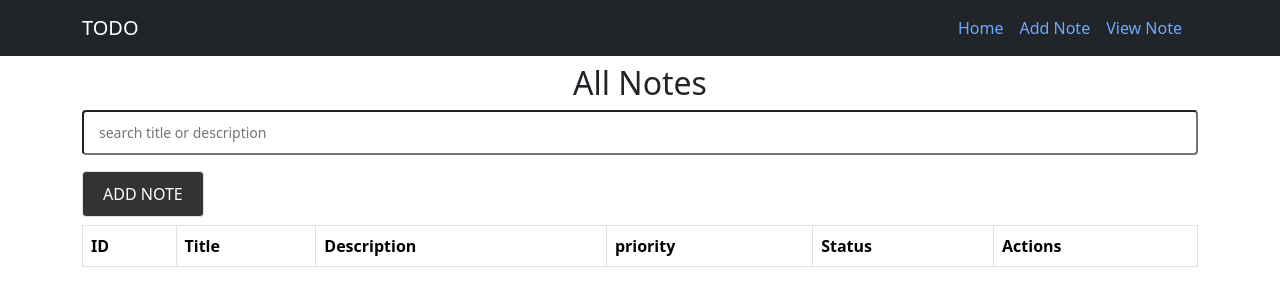
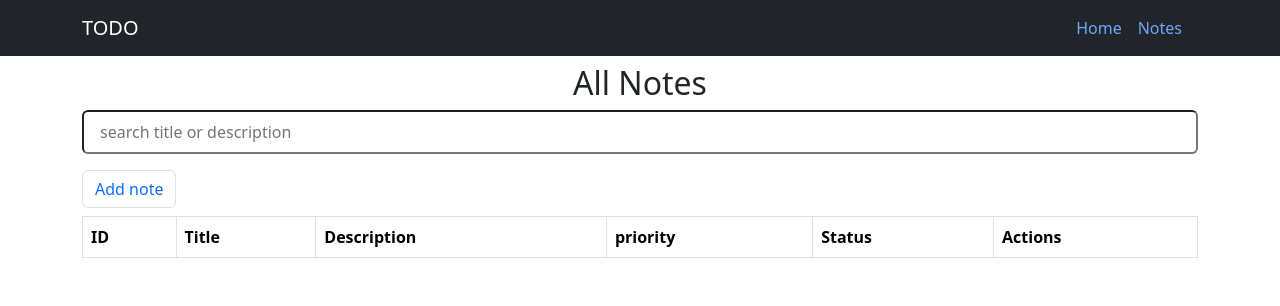
Before and after one commit to ditu10/ditu-todo-app, a React (Create React App) app: page /notes in a window 1280 px wide. Shown: the top 306 px of the page. Built offline with nearby package versions, Linux system fonts and the light colour scheme.

Commit message:
issue fixed

```diff
--- a/public/index.html
+++ b/public/index.html
@@ -2,7 +2,7 @@
 <html lang="en">
   <head>
     <meta charset="utf-8" />
-    <link rel="icon" href="%PUBLIC_URL%/favicon.ico" />
+    <link rel="icon" href="todoo.png" />
     <meta name="viewport" content="width=device-width, initial-scale=1" />
     <meta name="theme-color" content="#000000" />
     <meta
--- a/src/Components/AddNoteComponent.js
+++ b/src/Components/AddNoteComponent.js
@@ -1,6 +1,6 @@
 import React from 'react'
 import { useForm } from 'react-hook-form';
-import "./addNote.css"
+// import "./addNote.css"
 import { v4 as uuid } from "uuid";
 export const AddNoteComponent = ({note, isUpdate}) => {
     // console.log(isUpdate)
--- a/src/Components/FormModal.js
+++ b/src/Components/FormModal.js
@@ -56,7 +56,7 @@ export const FormModal = ({heading, buttonName, addNoteToTable, note, updateNote
   }
   return (
     <>
-    <Button className='border my-0' variant="primary" onClick={handleShow}>
+    <Button className='border' variant="outline-primary" onClick={handleShow}>
         {buttonName}
       </Button>
 
@@ -94,9 +94,9 @@ export const FormModal = ({heading, buttonName, addNoteToTable, note, updateNote
 
             </Form.Select>
 
-            <Button variant='outline-warning' className='w-100 mt-4 mb-2 py-2' onClick={clearForm}>clear</Button>
+            <Button variant='outline-danger' className='w-100 mt-4 mb-2 py-2' onClick={clearForm}>clear</Button>
 
-            <Button onClick={() => handleSubmit()} className='w-100 my-0 py-2' variant="primary" type="button">
+            <Button onClick={() => handleSubmit()} className='w-100 my-0 py-2' variant="outline-success" type="button">
                 Submit
             </Button>
         </Form>
--- a/src/Components/ViewNotesTable.js
+++ b/src/Components/ViewNotesTable.js
@@ -35,7 +35,7 @@ console.log(viewNotes)
                                 {/* <button onClick={() => updateNote(note.id)} className=' my-0 btn btn-outline-primary' >Update </button> */}
                                 {/* <NavLink className='text-decoration-none text-dark' to={'/updateNote/'+note.id}></NavLink> */}
                                   <FormModal updateNoteToTable={updateNoteToTable} note={note} heading="Update the Note" buttonName="Update"/>
-                                  <Button  variant="danger" className='border my-0' onClick={() => deleteNote(note.id)}>Delete</Button>
+                                  <Button  variant="outline-danger" className='border' onClick={() => deleteNote(note.id)}>Delete</Button>
                                 {/* <button onClick={() => deleteNote(note.id)} className="my-0 btn btn-outline-danger">Delete</button> */}
                             </ButtonGroup>
                         </td>
--- a/src/Components/addNote.css
+++ b/src/Components/addNote.css
@@ -88,7 +88,7 @@
   button[type="submit"],
   input[type="button"],
   input[type="submit"] {
-    -webkit-appearance: none;
+    /* -webkit-appearance: none; */
   }
 
   .App {
--- a/src/Navbar/MyNavbar.js
+++ b/src/Navbar/MyNavbar.js
@@ -13,8 +13,7 @@ const MyNavbar = () => {
           </Navbar.Brand>
           <Nav className="ms-auto">
             <NavLink className="text-decoration-none text-gray me-3" to="/">Home</NavLink>
-            <NavLink className="text-decoration-none text-gray me-3" to="/addNote">Add Note</NavLink>
-            <NavLink className="text-decoration-none text-gray me-3" to="/notes">View Note</NavLink>
+            <NavLink className="text-decoration-none text-gray me-3" to="/notes">Notes</NavLink>
           </Nav>
         </Container>
       </Navbar>
--- a/src/Pages/ShowNotes.js
+++ b/src/Pages/ShowNotes.js
@@ -65,7 +65,7 @@ export const ShowNotes = () => {
         <div className='mt-2'>
         <h2 className='text-center'>All Notes</h2>
         <div  className='container'>
-            <input placeholder='search title or description' onChange={handleSearchBtn} name='search' id='search'/>
+            <input className='py-2 w-100 px-3 rounded' placeholder='search title or description' onChange={handleSearchBtn} name='search' id='search'/>
 
         </div>
         <ViewNotesTable updateNoteToTable={updateNoteToTable} addNoteToTable={addNoteToTable} notes={notes} setNotes={setNotes} setViewNotes={setViewNotes} viewNotes={viewNotes} updateNote={updateNote} deleteNote={deleteNote} />
```
Also changed, not shown: src/Routes.js (+2 -10 lines), public/Todo.png (added), public/todoo.png (added).
